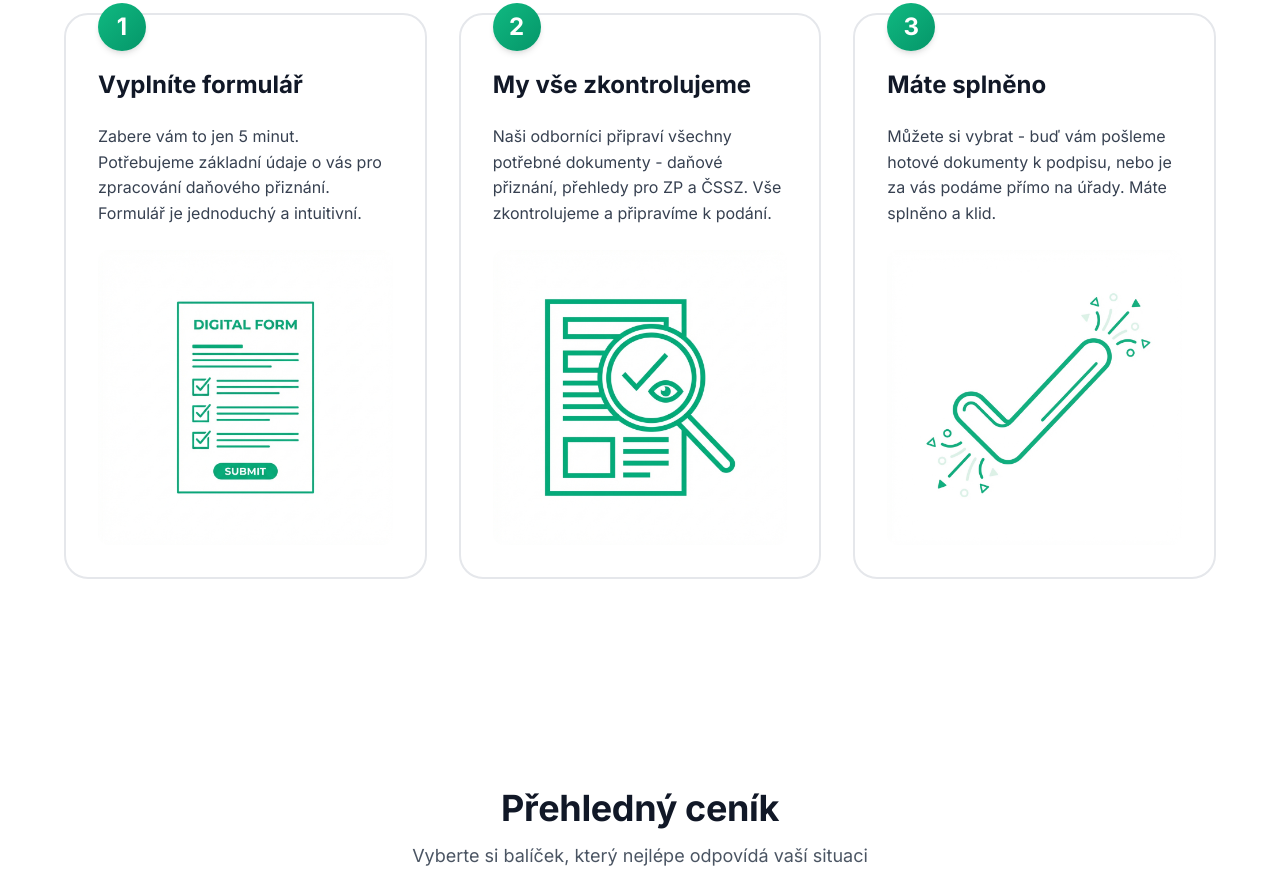
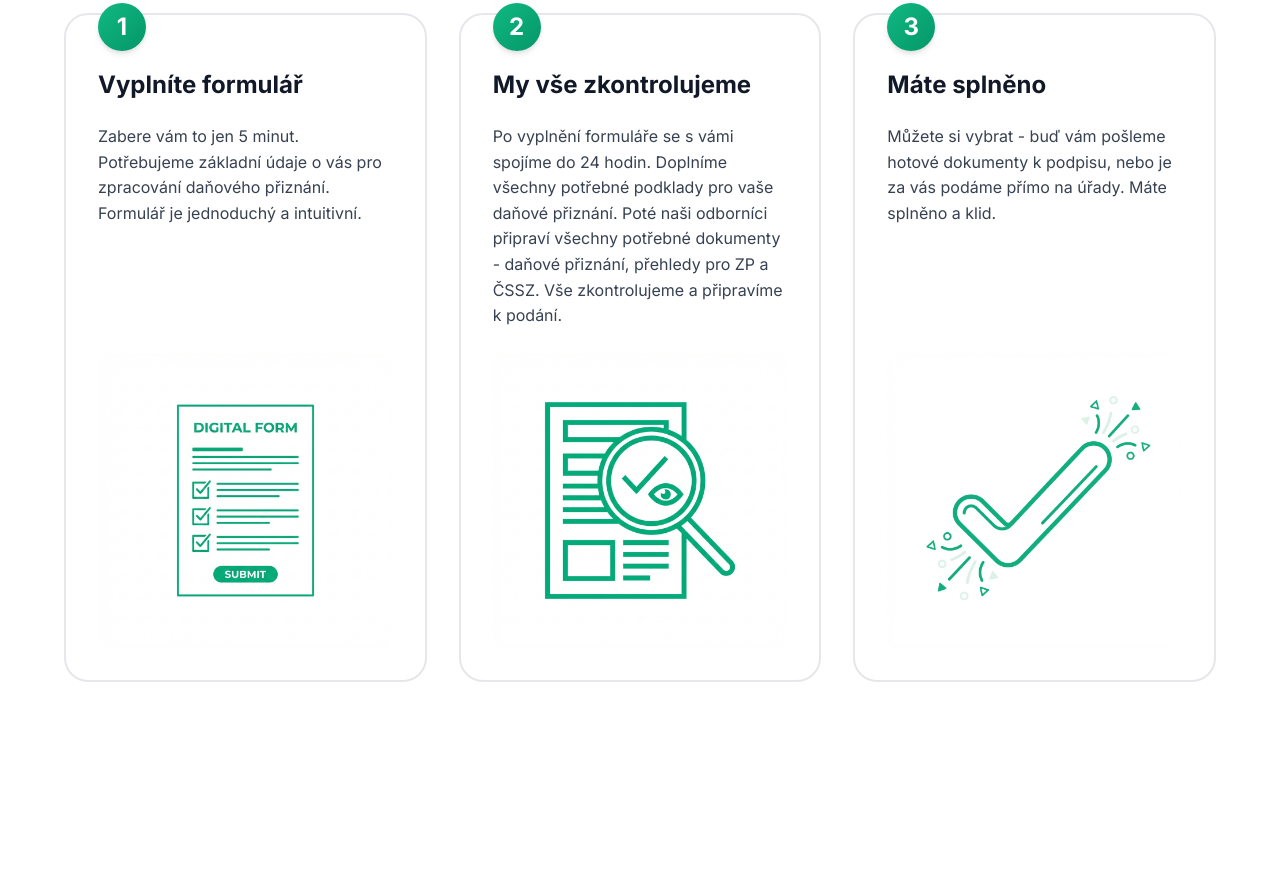
Before and after one commit to filllomex-beep/DaneNula.cz, a website: page index.html in a window 1280 px wide. Shown: the part 1477-2364 px from the top of the page. Drawn offline with Linux system fonts and the light colour scheme.

Commit message:
Expand process step 2 description with timeline and details

```diff
--- a/index.html
+++ b/index.html
@@ -153,7 +153,9 @@
                     <div class="process-card-header">
                         <h3>My vše zkontrolujeme</h3>
                     </div>
-                    <p class="process-description">Naši odborníci připraví všechny potřebné dokumenty - daňové přiznání,
+                    <p class="process-description">Po vyplnění formuláře se s vámi spojíme do 24 hodin. Doplníme všechny
+                        potřebné podklady pro vaše daňové přiznání. Poté naši odborníci připraví všechny potřebné
+                        dokumenty - daňové přiznání,
                         přehledy pro ZP a ČSSZ. Vše zkontrolujeme a připravíme k podání.</p>
                     <div class="process-card-image">
                         <img src="assets/process-review.png" alt="Kontrola dokumentů">
```
